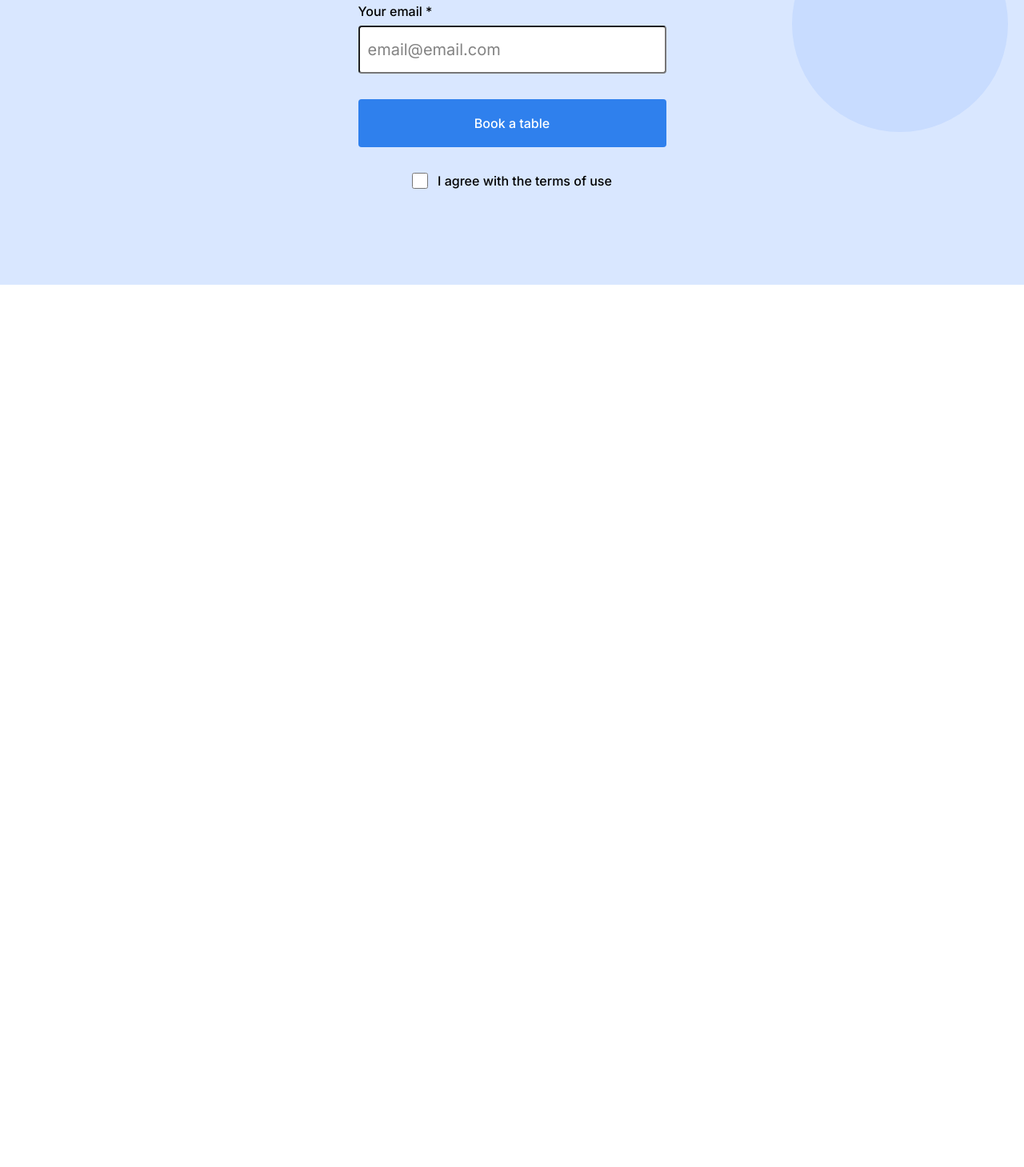
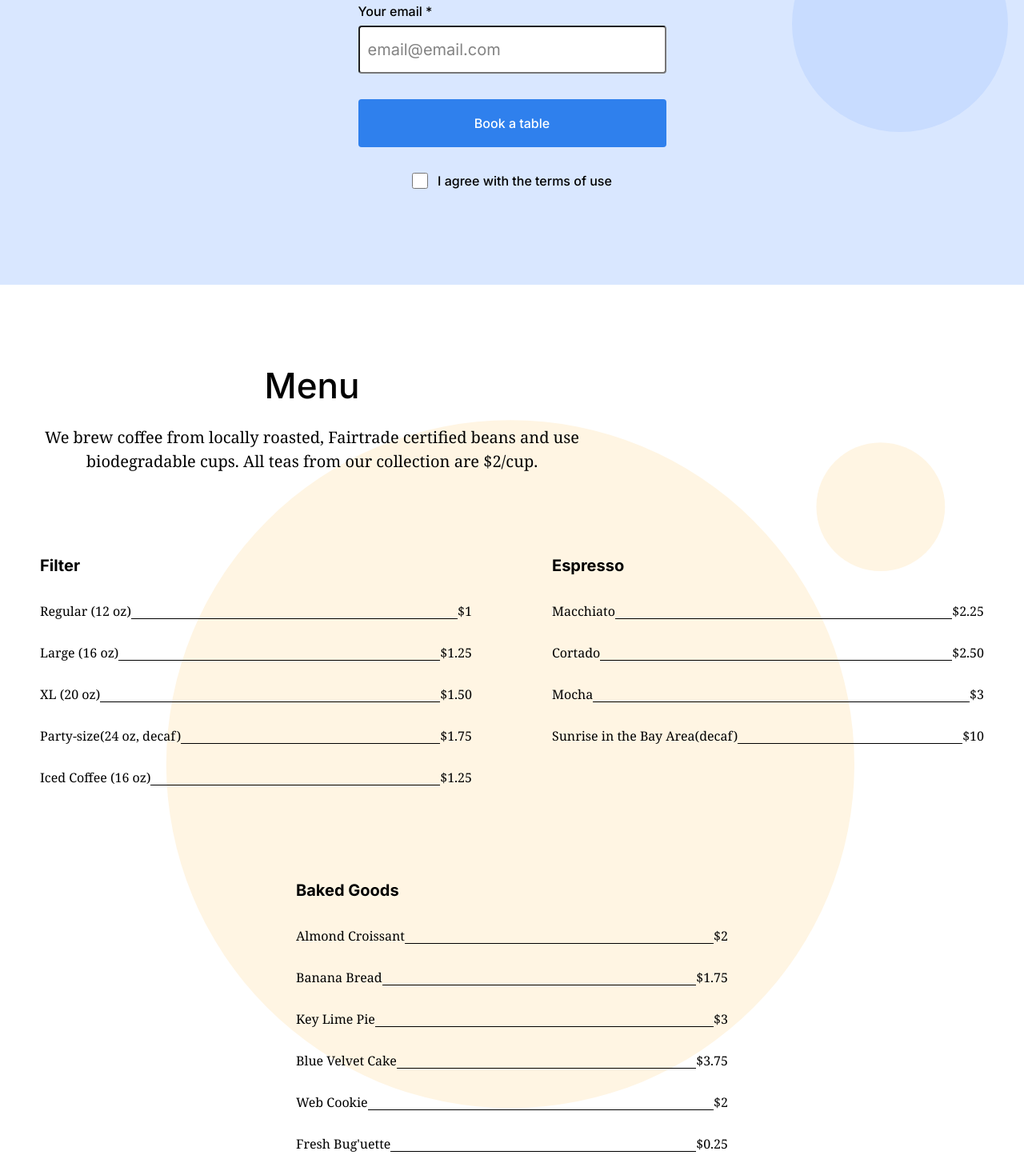
Before and after one commit to Chris2Fair88/se_project_coffeeshop, a plain HTML site: page index.html in a window 1280 px wide. Shown: the part 2342-3801 px from the top of the page at 80% size. Before the commit the page ends 2698 px from the top, so only its background shows below. Drawn offline with Linux system fonts and the light colour scheme.

Commit message:
center menu title and subtitle

```diff
--- a/blocks/menu.css
+++ b/blocks/menu.css
@@ -0,0 +1,76 @@
+.menu {
+  background-color: #fff;
+  background-image: url(../images/background_menu.svg);
+  background-repeat: no-repeat;
+  background-position: center;
+  background-size: cover;
+  padding: 100px 0 100px;
+}
+
+.menu__title {
+  text-align: center;
+  margin: 0 0 24px;
+  max-width: 780px;
+  font-family: "Inter";
+  font-style: normal;
+  font-weight: 500;
+  font-size: 44px;
+  line-height: 52px;
+}
+
+.menu__subtitle {
+  text-align: center;
+  margin: 0 0 100px;
+  max-width: 780px;
+  font-family: "Noto Serif";
+  font-style: normal;
+  font-weight: normal;
+  font-size: 20px;
+  line-height: 30px;
+}
+
+.menu__cards {
+  display: flex;
+  list-style-type: none;
+  justify-content: center;
+  flex-wrap: wrap;
+  gap: 100px;
+  padding: 0;
+  margin: 0;
+}
+
+.card {
+  width: 540px;
+}
+
+.card__title {
+  margin: 0 0 32px;
+  font-family: "Inter";
+  font-style: normal;
+  font-weight: bold;
+  font-size: 20px;
+  line-height: 30px;
+}
+
+.card__list {
+  display: flex;
+  flex-direction: column;
+  gap: 16px;
+  padding: 0;
+  margin: 0;
+  list-style-type: none;
+  font-family: "Noto Serif";
+  font-style: normal;
+  font-weight: normal;
+  font-size: 16px;
+  line-height: 20px;
+}
+
+.card__list-item {
+  display: flex;
+  margin: 0 0 16px;
+}
+.card__list-divider {
+  flex-grow: 1;
+  border-bottom: 1px solid black;
+}
--- a/index.html
+++ b/index.html
@@ -139,7 +139,80 @@
           </form>
         </section>
         <section class="menu">
-          <div id="section-menu"></div>
+          <h2 class="menu__title" id="section-menu">Menu</h2>
+          <p class="menu__subtitle">
+            We brew coffee from locally roasted, Fairtrade certified beans and
+            use biodegradable cups. All teas from our collection are $2/cup.
+          </p>
+          <ul class="menu__cards">
+            <li class="card">
+              <h3 class="card__title">Filter</h3>
+              <ul class="card__list">
+                <li class="card__list-item">
+                  Regular (12 oz)<span class="card__list-divider"></span>$1
+                </li>
+                <li class="card__list-item">
+                  Large (16 oz)<span class="card__list-divider"></span>$1.25
+                </li>
+                <li class="card__list-item">
+                  XL (20 oz)<span class="card__list-divider"></span>$1.50
+                </li>
+                <li class="card__list-item">
+                  Party-size(24 oz, decaf)<span
+                    class="card__list-divider"
+                  ></span
+                  >$1.75
+                </li>
+                <li class="card__list-item">
+                  Iced Coffee (16 oz)<span class="card__list-divider"></span
+                  >$1.25
+                </li>
+              </ul>
+            </li>
+            <li class="card">
+              <h3 class="card__title">Espresso</h3>
+              <ul class="card__list">
+                <li class="card__list-item">
+                  Macchiato<span class="card__list-divider"></span>$2.25
+                </li>
+                <li class="card__list-item">
+                  Cortado<span class="card__list-divider"></span>$2.50
+                </li>
+                <li class="card__list-item">
+                  Mocha<span class="card__list-divider"></span>$3
+                </li>
+                <li class="card__list-item">
+                  Sunrise in the Bay Area(decaf)<span
+                    class="card__list-divider"
+                  ></span
+                  >$10
+                </li>
+              </ul>
+            </li>
+            <li class="card">
+              <h3 class="card__title">Baked Goods</h3>
+              <ul class="card__list">
+                <li class="card__list-item">
+                  Almond Croissant<span class="card__list-divider"></span>$2
+                </li>
+                <li class="card__list-item">
+                  Banana Bread<span class="card__list-divider"></span>$1.75
+                </li>
+                <li class="card__list-item">
+                  Key Lime Pie<span class="card__list-divider"></span>$3
+                </li>
+                <li class="card__list-item">
+                  Blue Velvet Cake<span class="card__list-divider"></span>$3.75
+                </li>
+                <li class="card__list-item">
+                  Web Cookie<span class="card__list-divider"></span>$2
+                </li>
+                <li class="card__list-item">
+                  Fresh Bug'uette<span class="card__list-divider"></span>$0.25
+                </li>
+              </ul>
+            </li>
+          </ul>
         </section>
         <section class="about">
           <div id="section-contacts"></div>
```
